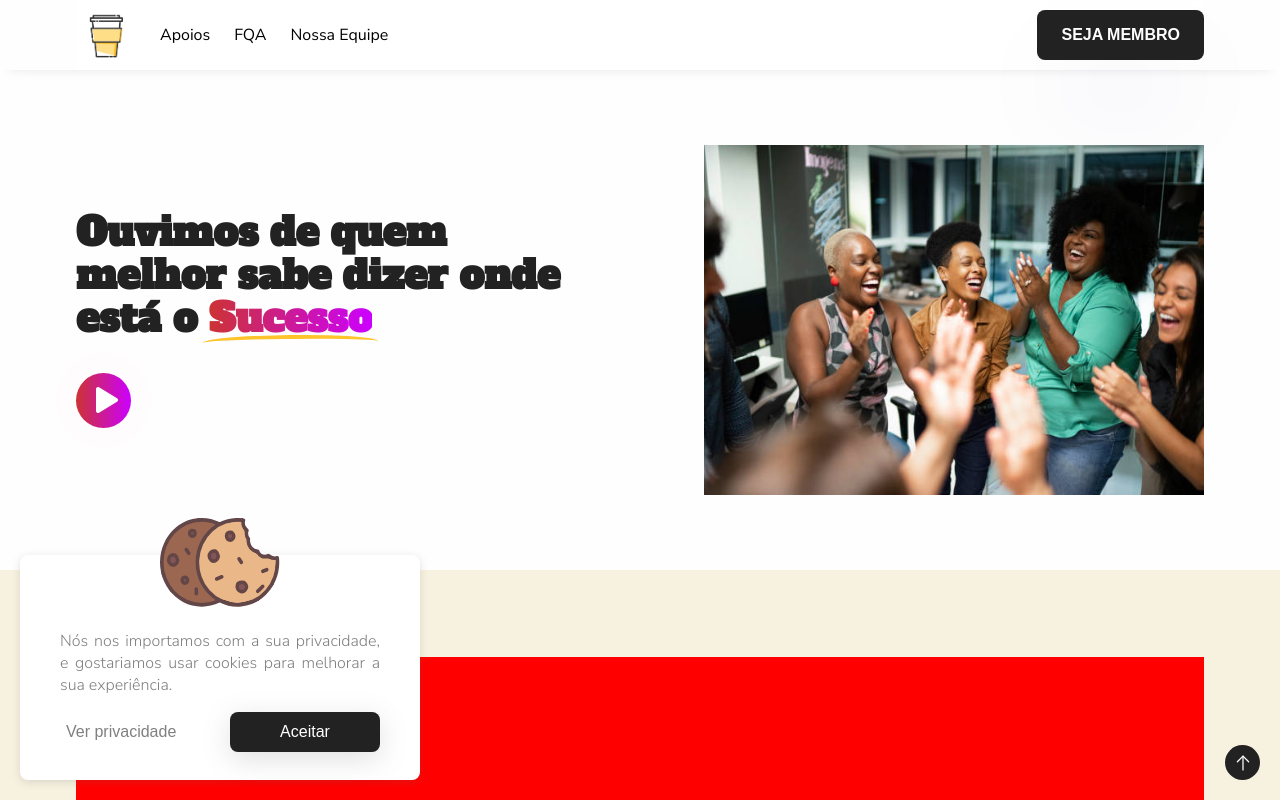
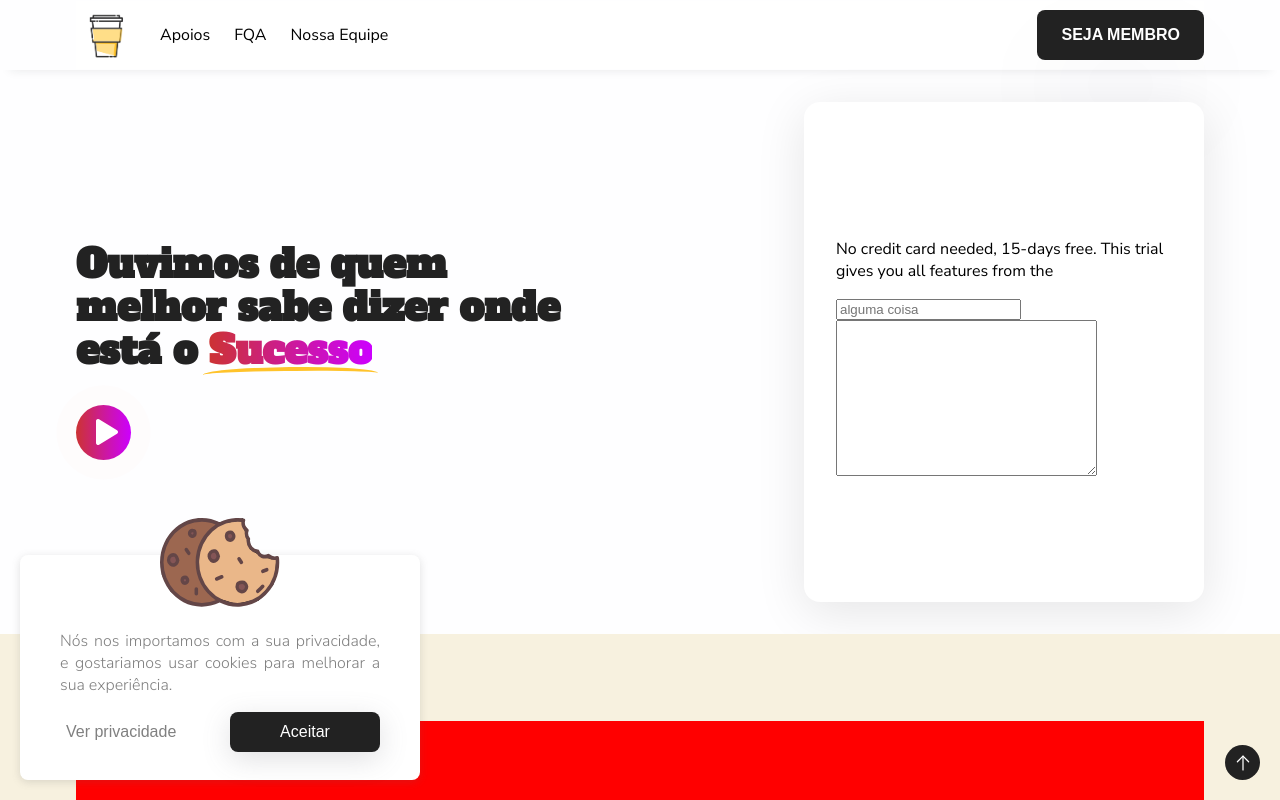
Before and after one commit to TyperGuy/caffeina, a Next.js app: page / in a window 1280 px wide. Shown: the top 800 px of the page. Built offline with nearby package versions, Linux system fonts and the light colour scheme.

Commit message:
feat add speaker signup form

```diff
--- a/package.json
+++ b/package.json
@@ -9,7 +9,10 @@
     "lint": "next lint"
   },
   "dependencies": {
+    "@emotion/react": "^11",
+    "@emotion/styled": "^11",
     "antd": "^4.19.2",
+    "framer-motion": "^6",
     "next": "12.1.0",
     "phosphor-react": "^1.4.1",
     "react": "17.0.2",
--- /dev/null
+++ b/src/components/speaker-form/Form.styles.ts
@@ -0,0 +1,16 @@
+import styled from "styled-components";
+
+
+// Styled component named StyledButton
+export const Container = styled.div`
+box-sizing: border-box;
+  width: 400px;
+  height: 500px;
+  margin: 2rem 0;
+  background-color: #fff;
+  border-radius: 1rem;
+  display: grid;
+  place-items: center;
+  box-shadow: rgba(0, 0, 0, 0.1) 0px 10px 50px;
+  padding: 0 2rem;
+`;
--- /dev/null
+++ b/src/components/speaker-form/Form.tsx
@@ -0,0 +1,30 @@
+import React from 'react';
+import {Container} from './Form.styles';
+import {ButtonType} from 'myButton';
+
+const Props : ButtonType = {
+  color: "#FFF",
+  hoverColor:"#FFF",
+  background: "#222",
+  hoverBackground:"#222",
+  title : 'SEJA MEMBRO'
+}
+
+
+const Form : React.FC =()=>{
+
+  return(
+    <Container>
+      <form action="">
+        <p>
+          No credit card needed, 15-days free.
+          This trial gives you all features from the
+        </p>
+        <input type="text" placeholder='alguma coisa' />
+        <textarea name="" id="" cols={30} rows={10}></textarea>
+      </form>
+    </Container>
+  )
+}
+
+export default Form;
--- a/src/views/calltoaction/Calltoaction.styles.ts
+++ b/src/views/calltoaction/Calltoaction.styles.ts
@@ -2,7 +2,7 @@ import styled from 'styled-components';
 
 
 export const Container = styled.div`
-  height : 500px;
+  min-height : 500px;
   max-width: 1128px;
   width: 1128px;
   display: flex;
--- a/src/views/calltoaction/index.tsx
+++ b/src/views/calltoaction/index.tsx
@@ -1,11 +1,8 @@
 import {FC} from 'react'
-import img from '../../assets/images/girls.jpg';
-import Image from 'next/image';
 import {Container, Content, Underlined} from './Calltoaction.styles';
-import Button from '../../components/button/Button';
 import {ButtonType} from 'myButton';
 import PlayButton from 'components/play-button/Play';
-
+import Form from 'components/speaker-form/Form';
 const Props : ButtonType = {
   color: "#222",
   hoverColor:"#222",
@@ -21,7 +18,7 @@ const Calltoaction: FC = () => {
           <Content>Ouvimos de quem melhor sabe dizer onde está o <Underlined> Sucesso</Underlined></Content>
           <PlayButton/>
         </div>
-        <Image width={500} height={350} src={img}/>
+        <Form/>
       </Container>
     )
 
```
Also changed, not shown: src/pages/_app.tsx (+6 -1 lines), public/1654100091834.jpg (added), 1 other file (tests, documents, lock files or other folders).
